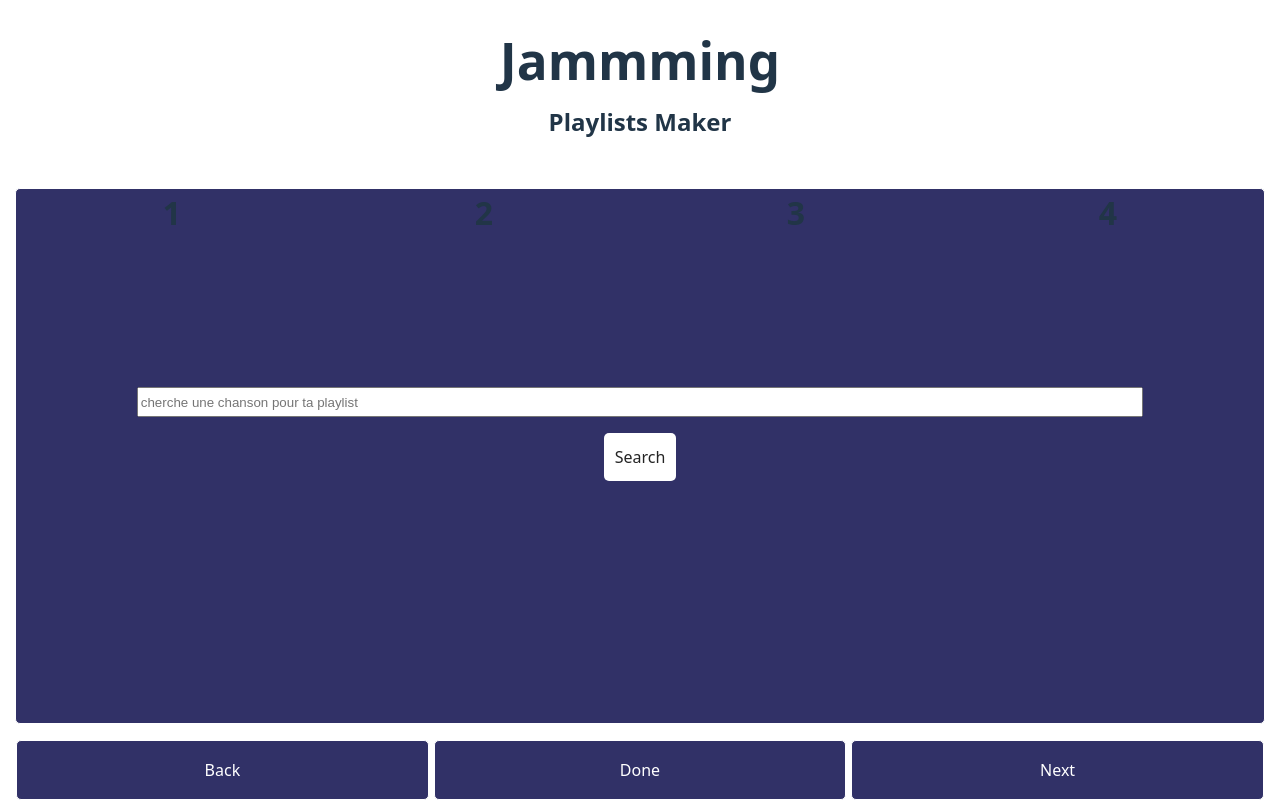
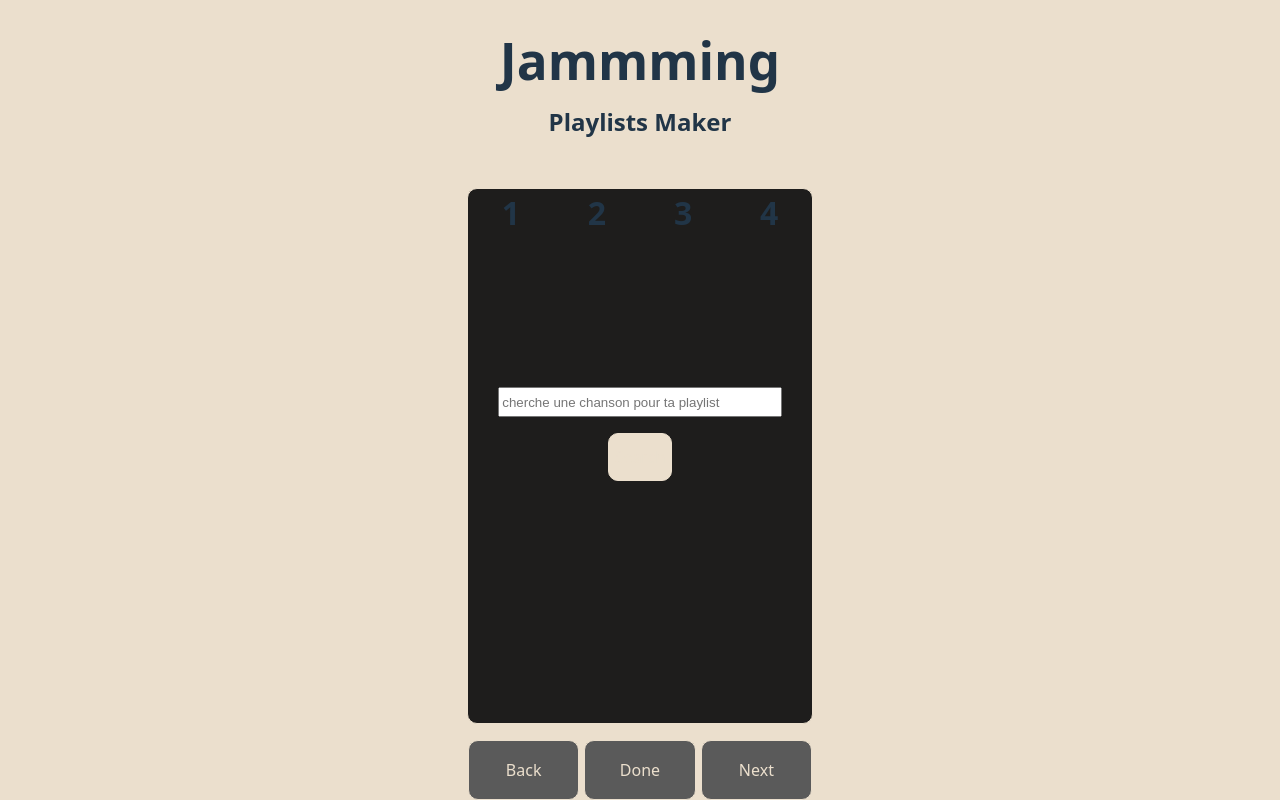
Before and after one commit to rjacqmotte/jammming, a React app: page / in a window 1280 px wide. Built offline with nearby package versions, Linux system fonts and the light colour scheme; the HTML template or start-up script is replaced by a standard one.

Commit message:
fix button and put black and white color scheme for all modules with variable css

```diff
--- a/src/App.module.css
+++ b/src/App.module.css
@@ -17,4 +17,6 @@
   flex-direction: column;
   align-items: center;
   gap: 1rem;
+  max-width: 475px;
+  max-height: 900px;
 }
--- a/src/components/Container/Container.module.css
+++ b/src/components/Container/Container.module.css
@@ -1,8 +1,8 @@
 .container {
     flex: 1;
-    border: 1px solid white;
+    border: 1px solid var(--color-white);
     width: 100%;
     height: 100%;
     border-radius: var(--border-radius);
-    background-color: var(--color-secondary);
+    background-color: var(--color-primary);
 }
--- a/src/components/NavButtons/NavButtons.module.css
+++ b/src/components/NavButtons/NavButtons.module.css
@@ -23,7 +23,7 @@
 .NavButtons__Btn {
     background-color: var(--color-secondary);
     color: var(--color-text);
-    border: 1px white solid;
+    border: 1px var(--color-white) solid;
     border-radius: var(--border-radius);
     width: 100%;
     min-width: 48px;
--- a/src/components/SearchBar/SearchBar.module.css
+++ b/src/components/SearchBar/SearchBar.module.css
@@ -19,7 +19,4 @@
 }
 
 .searchBar button {
-    background-color: var(--color-text);
-    color: var(--color-primary);
-    padding: 0.3rem 0.6rem;
 }
--- a/src/index.css
+++ b/src/index.css
@@ -4,8 +4,8 @@
   font-weight: 400;
 
   color-scheme: light dark;
-  color: rgba(255, 255, 255, 0.87);
-  background-color: #242424;
+  color: var(--color-text);
+  background-color: var(--color-primary);
 
   font-synthesis: none;
   text-rendering: optimizeLegibility;
@@ -19,13 +19,19 @@ html, body, #root {
   padding: 0;
 }
 
+#root {
+  display: flex;
+  align-items: center;
+  justify-content: center;
+}
+
 a {
   font-weight: 500;
-  color: #646cff;
+  color: var(--color-text);
   text-decoration: inherit;
 }
 a:hover {
-  color: #535bf2;
+  color: var(--color-tertary);
 }
 
 h1 {
@@ -35,19 +41,22 @@ h1 {
 
 button {
   border-radius: var(--border-radius);
-  border: 1px solid transparent;
+  border: 1px solid var(--color-text);
   font-size: 1em;
   font-weight: 500;
   font-family: inherit;
-  background-color: var(--color-primary);
   cursor: pointer;
-  transition: border-color 0.25s;
+  transition: all 0.4s ease;
   min-width: 48px;
   min-height: 48px;
+  background-color: var(--color-secondary);
+  color: var(--color-text);
 
 }
 button:hover {
-  border-color: #646cff;
+  border-color: var(--color-secondary);
+  color: var(--color-primary);
+  background-color: var(--color-text);
 }
 button:focus,
 button:focus-visible {
@@ -57,12 +66,12 @@ button:focus-visible {
 @media (prefers-color-scheme: light) {
   :root {
     color: #213547;
-    background-color: #ffffff;
+    background-color: var(--color-white);
   }
   a:hover {
-    color: #747bff;
+    color: var(--color-secondary);
   }
   button {
-    background-color: #f9f9f9;
+    background-color: var(--color-white);
   }
 }
--- a/src/variables.css
+++ b/src/variables.css
@@ -1,13 +1,17 @@
 :root {
-    --border-radius: 5px;
+    --border-radius: 10px;
 
-    --color-text: white;
+    --color-black: rgb(30, 29, 28);
+    --color-white: rgb(235, 223, 205);
+    --color-grey-dark: rgb(90, 90, 90);
+    --color-grey-light: rgb(178, 178, 178);
 
-    --color-primary: #242424;
-    --color-secondary: rgb(49, 49, 103);
-    --color-tertary: rgb(93, 47, 47);
+    --color-primary: var(--color-black);
+    --color-secondary: var(--color-grey-dark);
+    --color-tertary: var(--color-grey-light);
     --color-quartary: rgb(43, 78, 43);
 
-    --color-background: var(--color-primary);
-    --color-button: var(--color-secondary);
+    --color-text: var(--color-white);
+    --color-background: var(--color-black);
+    --color-button: var(--color-black);
 }
```
